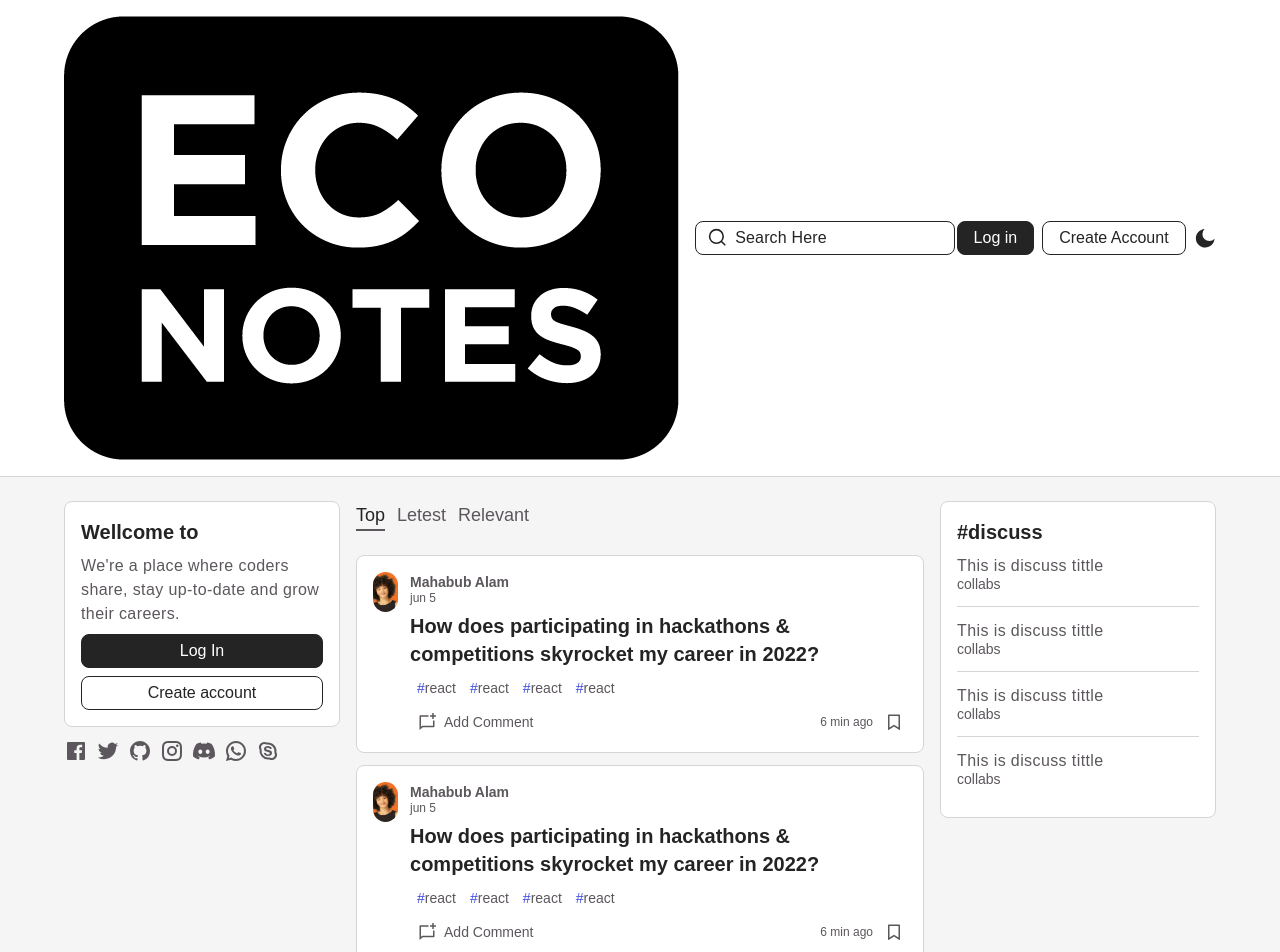
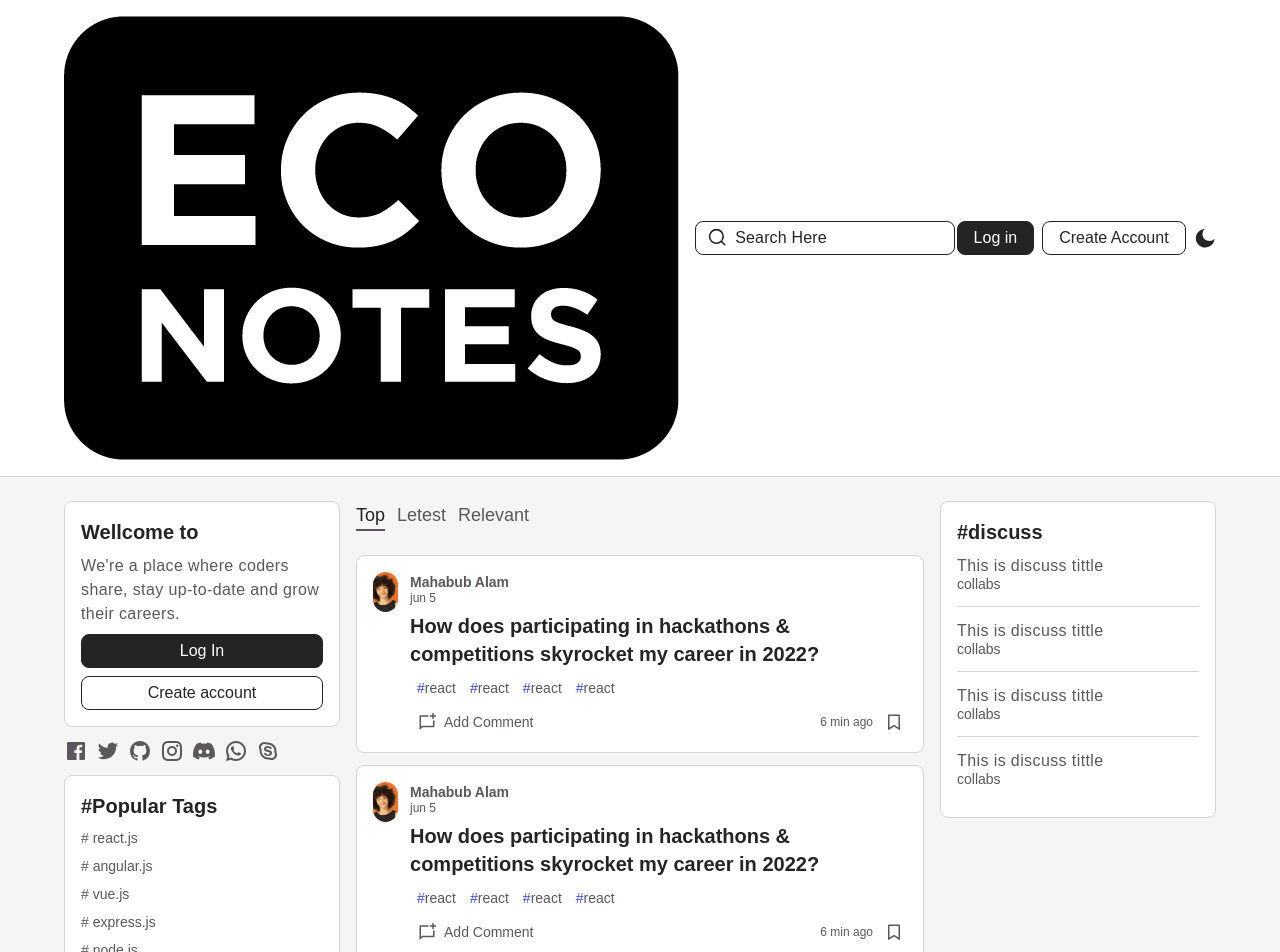
Before and after one commit to TFMahabub/eco-notes, a Next.js app: page / in a window 1280 px wide. Shown: the top 952 px of the page. Built offline with nearby package versions, Linux system fonts and the light colour scheme.

Commit message:
home page left side popular tag section done

```diff
--- /dev/null
+++ b/components/pages/home/leftSide/PopularTags.tsx
@@ -0,0 +1,52 @@
+import TextSecondaryTitle from "@/Utils/ReUseAbleComponents/TextSecondaryTitle";
+import TextSmall from "@/Utils/ReUseAbleComponents/TextSmall";
+
+interface TagTypes {
+    id: number;
+    tag: string;
+}
+
+const PopularTags = () => {
+    const tags = [
+        {
+            id: 1,
+            tag: "react.js"
+        },
+        {
+            id: 2,
+            tag: "angular.js"
+        },
+        {
+            id: 3,
+            tag: "vue.js"
+        },
+        {
+            id: 4,
+            tag: "express.js"
+        },
+        {
+            id: 5,
+            tag: "node.js"
+        },
+        {
+            id: 5,
+            tag: "mongoos"
+        }
+    ]
+    return (
+        <>
+            <TextSecondaryTitle>#Popular Tags</TextSecondaryTitle>
+            {
+                tags.map((item: TagTypes) => (
+                    <TextSmall
+                        extraClass="hover:text-secondary-dark cursor-pointer"
+                    >
+                        # {item?.tag}
+                    </TextSmall>
+                ))
+            }
+        </>
+    );
+};
+
+export default PopularTags;
--- a/pages/index.tsx
+++ b/pages/index.tsx
@@ -1,3 +1,4 @@
+import PopularTags from '@/components/pages/home/leftSide/PopularTags';
 import SocialMedia from '@/components/pages/home/leftSide/SocialMedia';
 import WellcomeTextIndex from '@/components/pages/home/leftSide/WellcomeTextIndex';
 import MainContent from '@/components/pages/home/middleSide/MainContent';
@@ -19,6 +20,9 @@ const index = () => {
                     </div>
                     <div className='flex flex-wrap items-center gap-2'>
                         <SocialMedia />
+                    </div>
+                    <div className='box_area flex flex-col gap-common'>
+                        <PopularTags />
                     </div>
                 </aside>
                 <main className='col-span-12 lg:col-span-6 space-y-section-gap order-1 md:order-none'>
```
